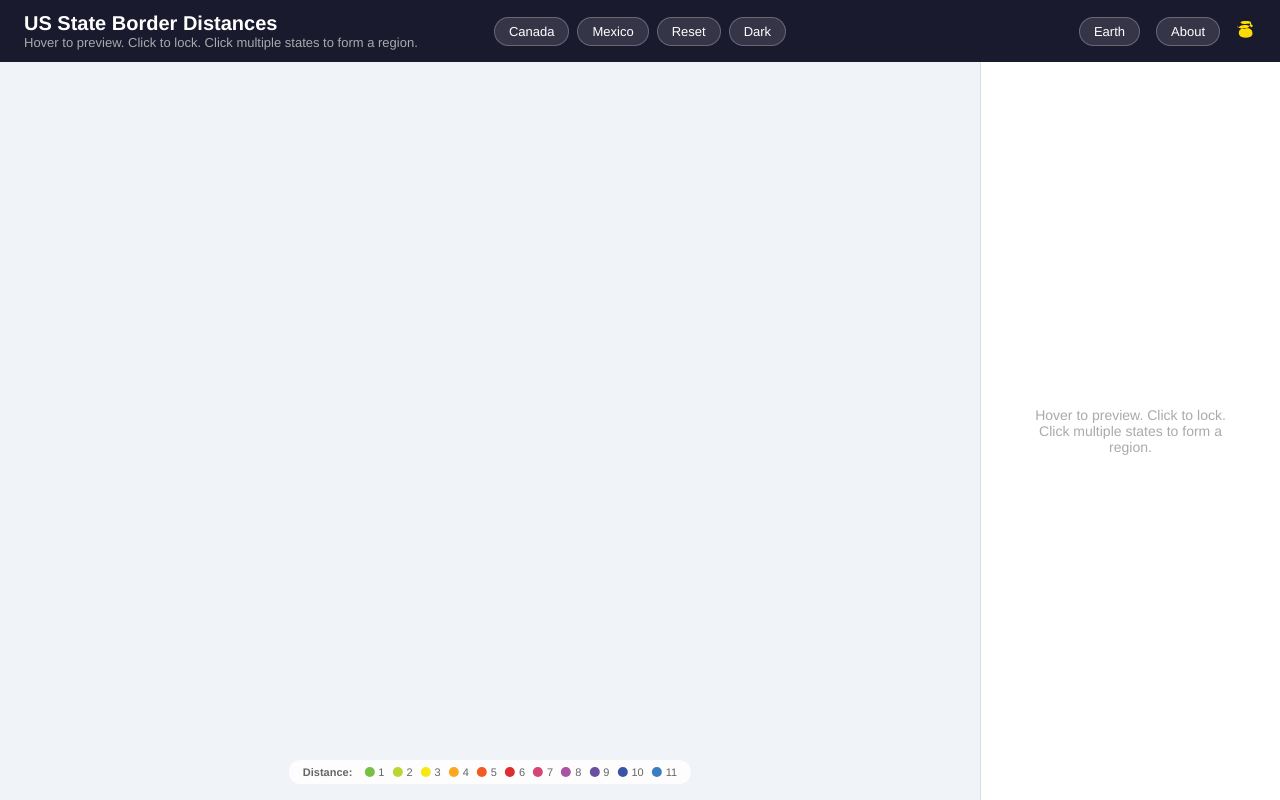
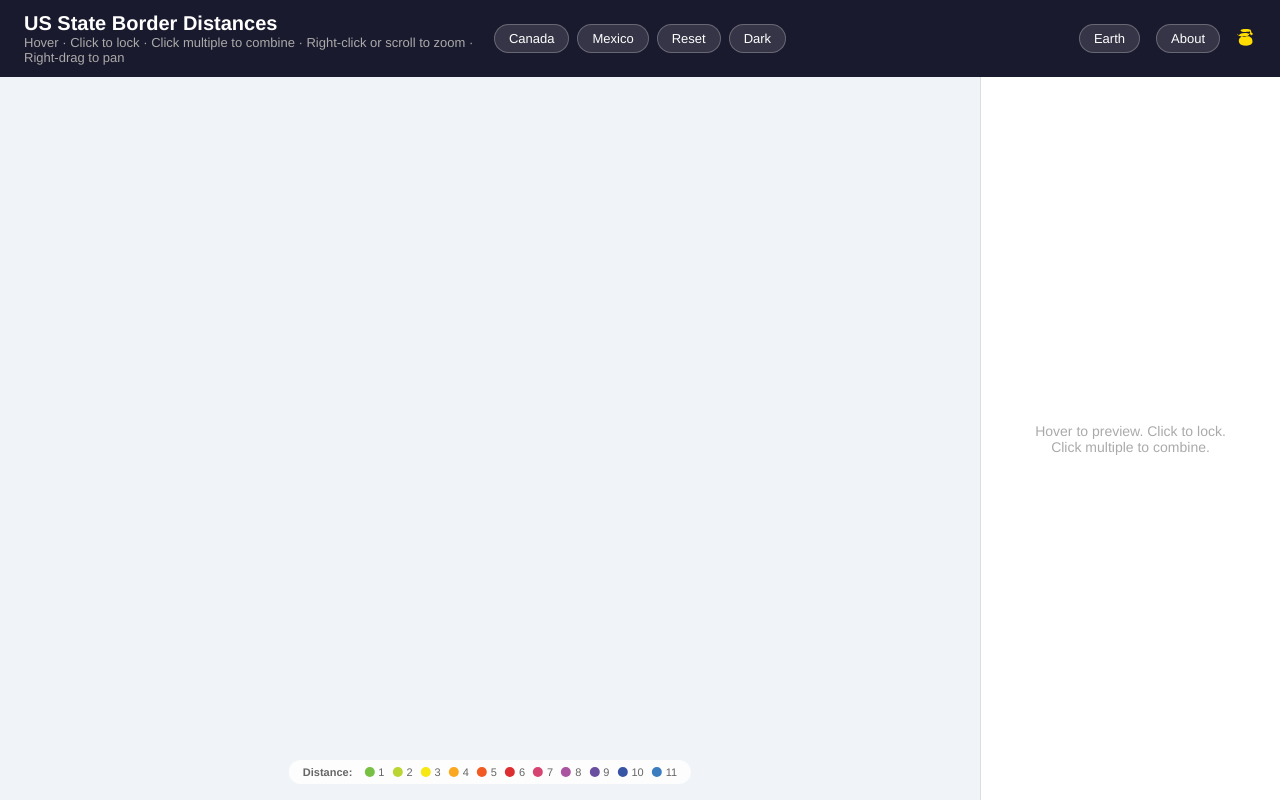
Before and after one commit to AlexWezensky1/BorderHop, a Flask app: page /usa in a window 1280 px wide. Run offline with Flask 3, Linux system fonts and the light colour scheme; some libraries are stand-ins or nearby versions.

Commit message:
Fix right-click zoom on USA, add multi-select instructions to both pages

```diff
--- a/templates/earth.html
+++ b/templates/earth.html
@@ -309,7 +309,7 @@
 <header>
   <div id="header-text">
     <h1>World Country Border Distances</h1>
-    <p>Hover · Click to lock · Right-click or scroll to zoom · Right-drag to pan</p>
+    <p>Hover · Click to lock · Click multiple to combine · Right-click or scroll to zoom · Right-drag to pan</p>
   </div>
   <div id="header-dark">
     <button id="dark-toggle" class="header-btn" onclick="toggleDark()">Dark</button>
@@ -338,7 +338,7 @@
     <button id="sidebar-close" onclick="closeSidebar()" aria-label="Close">&#x2715;</button>
     <div id="sidebar-inner">
       <div id="sidebar-placeholder">
-        <p id="placeholder-text">Hover a country to preview distances. Click to lock and see the full list.</p>
+        <p id="placeholder-text">Hover a country to preview. Click to lock. Click multiple to combine.</p>
       </div>
     </div>
   </div>
@@ -742,7 +742,7 @@ function resetColors() {
 function showPlaceholder() {
   const text = ('ontouchstart' in window)
     ? 'Tap a country to see its border distances.'
-    : 'Hover a country to preview distances. Click to lock and see the full list.';
+    : 'Hover a country to preview. Click to lock. Click multiple to combine.';
   document.getElementById('sidebar-inner').innerHTML = `
     <div id="sidebar-placeholder"><p>${text}</p></div>`;
 }
--- a/templates/usa.html
+++ b/templates/usa.html
@@ -337,7 +337,7 @@
 <header>
   <div id="header-text">
     <h1>US State Border Distances</h1>
-    <p>Hover to preview. Click to lock. Click multiple states to form a region.</p>
+    <p>Hover · Click to lock · Click multiple to combine · Right-click or scroll to zoom · Right-drag to pan</p>
   </div>
   <div id="header-center">
     <button id="canada-toggle" class="country-toggle" onclick="toggleCanada()">Canada</button>
@@ -367,7 +367,7 @@
     <button id="sidebar-close" onclick="closeSidebar()" aria-label="Close">&#x2715;</button>
     <div id="sidebar-inner">
       <div id="sidebar-placeholder">
-        <p id="placeholder-text">Hover to preview. Click to lock. Click multiple states to form a region.</p>
+        <p id="placeholder-text">Hover to preview. Click to lock. Click multiple to combine.</p>
       </div>
     </div>
   </div>
@@ -592,27 +592,27 @@ const statesGroup = mapGroup.append('g');
 
 const zoomBehavior = d3.zoom()
   .scaleExtent([1, 10])
-  .filter(event => event.type === 'wheel' || (event.type === 'mousedown' && event.button === 2))
+  .filter(event => event.type === 'wheel' || event.button === 2)
   .on('zoom', ({transform}) => mapGroup.attr('transform', transform));
 
 svg.call(zoomBehavior).on('dblclick.zoom', null);
 svg.on('contextmenu', event => event.preventDefault());
 
 let rightStart = null;
-svg.on('mousedown.rc', event => {
+svg.on('pointerdown.rc', event => {
   if (event.button !== 2) return;
   rightStart = [event.clientX, event.clientY];
 });
-svg.on('mouseup.rc', function(event) {
+d3.select(window).on('pointerup.rc', function(event) {
   if (event.button !== 2 || !rightStart) return;
   const dx = event.clientX - rightStart[0], dy = event.clientY - rightStart[1];
   rightStart = null;
-  if (Math.hypot(dx, dy) > 5) return; // was a drag
-  const t = d3.zoomTransform(this);
+  if (Math.hypot(dx, dy) > 5) return;
+  const t = d3.zoomTransform(svg.node());
   if (t.k > 1.2) {
     svg.transition().duration(400).call(zoomBehavior.transform, d3.zoomIdentity);
   } else {
-    const [x, y] = d3.pointer(event);
+    const [x, y] = d3.pointer(event, svg.node());
     const k = 4;
     svg.transition().duration(400).call(
       zoomBehavior.transform,
@@ -754,7 +754,7 @@ function resetColors() {
 function showPlaceholder() {
   const text = ('ontouchstart' in window)
     ? 'Tap to preview. Tap to lock. Tap multiple states to form a region.'
-    : 'Hover to preview. Click to lock. Click multiple states to form a region.';
+    : 'Hover to preview. Click to lock. Click multiple to combine.';
   document.getElementById('sidebar-inner').innerHTML = `
     <div id="sidebar-placeholder">
       <p>${text}</p>
```
